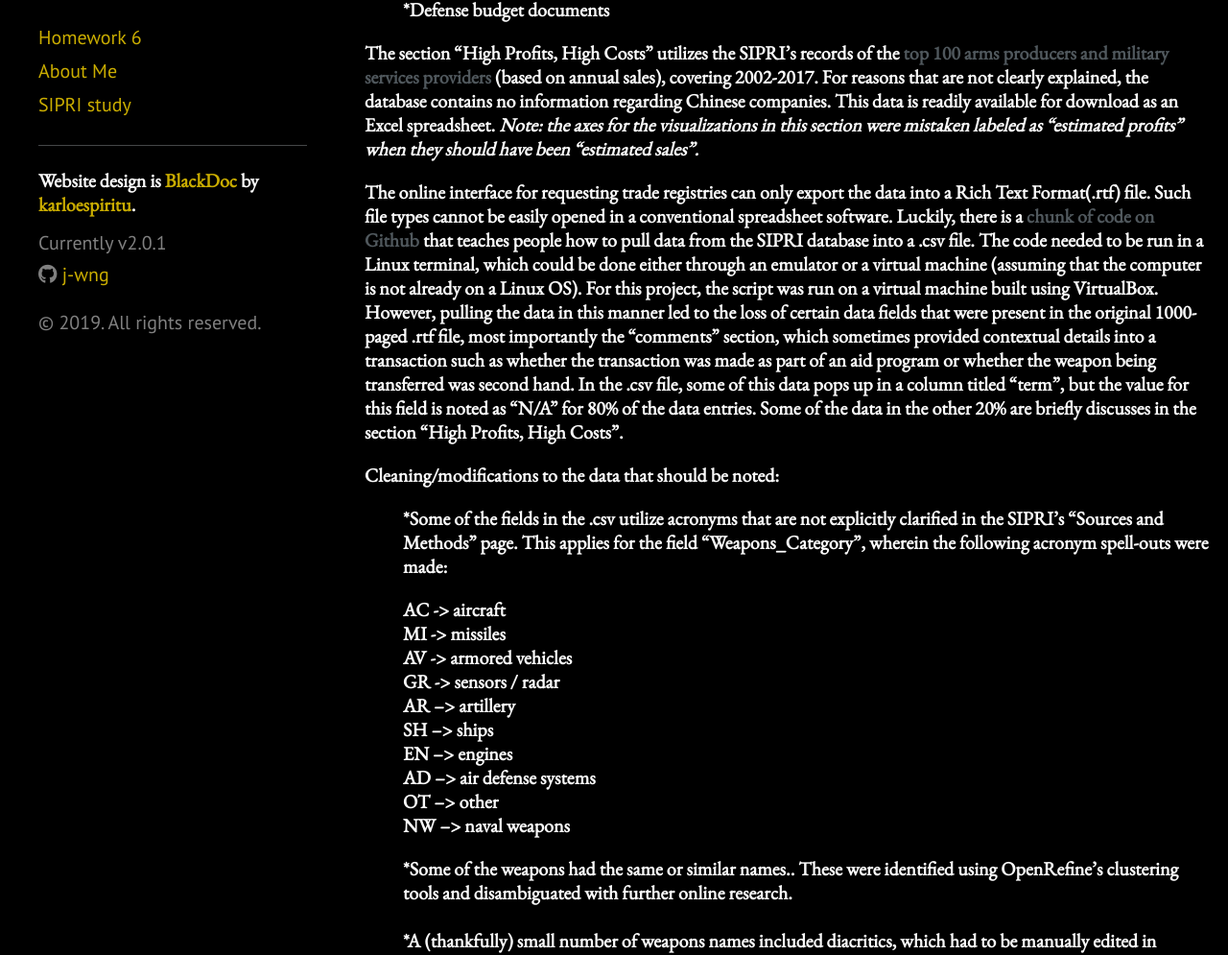
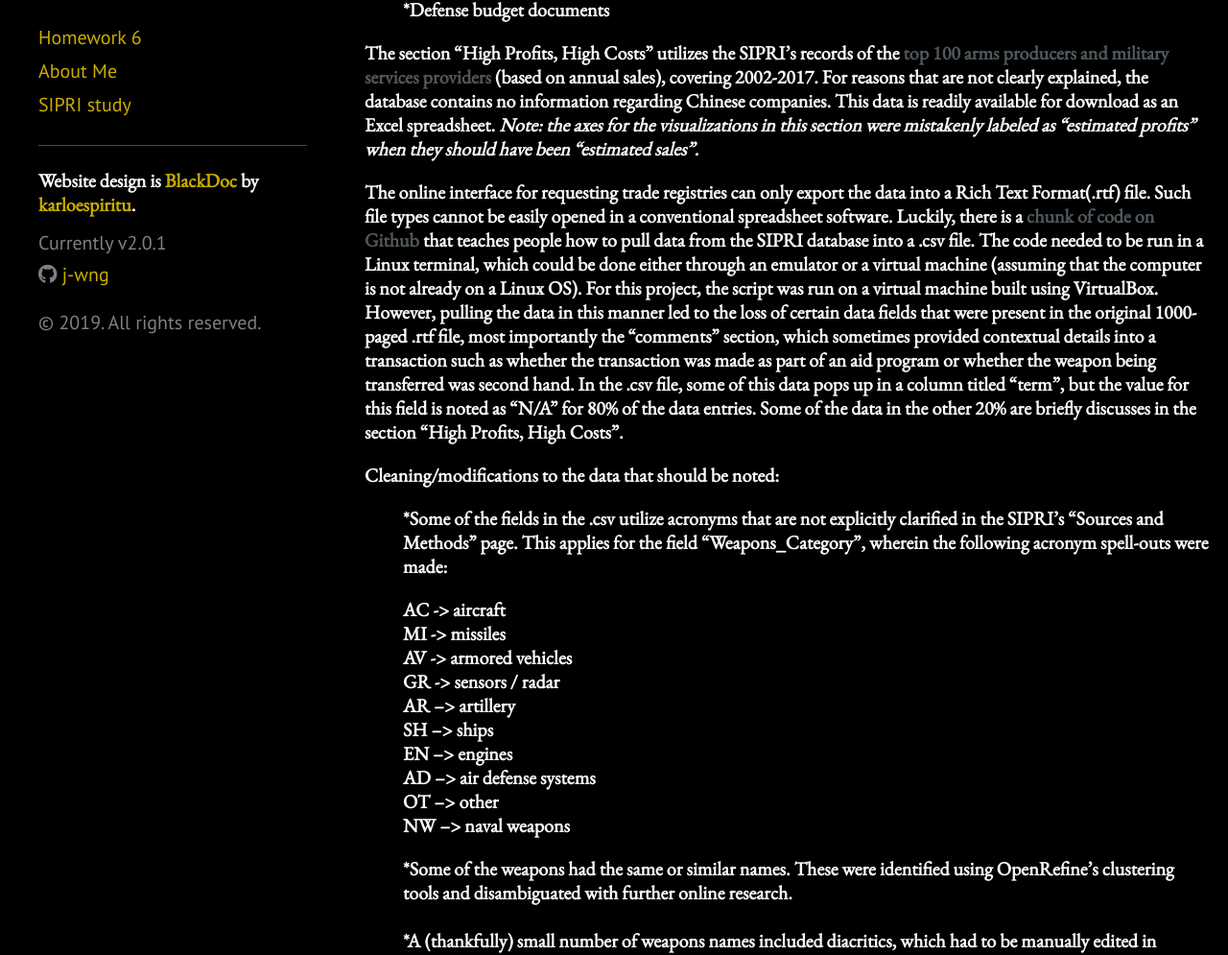
Before and after one commit to j-wng/j-wng.github.io, a Jekyll site: the page built from aboutproject.html, in a window 1280 px wide and 1400 px high, scrolled down 326 px. Shown: the part 143-1138 px from the top of the window at 96% size. Built offline with Jekyll 4.4.1, drawn with Linux system fonts in a browser that asks for light colours; nearby versions of some CDN libraries.

Commit message:
Update aboutproject.html

```diff
--- a/aboutproject.html
+++ b/aboutproject.html
@@ -49,7 +49,7 @@ This project was built using data from the most recent update (March 11, 2019) o
 
 <p>
   <h5>
-    The section “High Profits, High Costs” utilizes the SIPRI’s records of the <a href="https://www.sipri.org/databases/armsindustry">top 100 arms producers and military services providers</a> (based on annual sales), covering 2002-2017. For reasons that are not clearly explained, the database contains no information regarding Chinese companies. This data is readily available for download as an Excel spreadsheet. <i>Note: the axes for the visualizations in this section were mistaken labeled as “estimated profits” when they should have been “estimated sales”.</i>
+    The section “High Profits, High Costs” utilizes the SIPRI’s records of the <a href="https://www.sipri.org/databases/armsindustry">top 100 arms producers and military services providers</a> (based on annual sales), covering 2002-2017. For reasons that are not clearly explained, the database contains no information regarding Chinese companies. This data is readily available for download as an Excel spreadsheet. <i>Note: the axes for the visualizations in this section were mistakenly labeled as “estimated profits” when they should have been “estimated sales”.</i>
   </h5>
 </p>
 
@@ -69,7 +69,7 @@ This project was built using data from the most recent update (March 11, 2019) o
 
 <ol>
   <li>
-     <h5>*Some of the weapons had the same or similar names.. These were identified using OpenRefine’s clustering tools and disambiguated with further online research.
+     <h5>*Some of the weapons had the same or similar names. These were identified using OpenRefine’s clustering tools and disambiguated with further online research.
      <br><br>*A (thankfully) small number of weapons names included diacritics, which had to be manually edited in OpenRefine. For example, the Swedish Västergötland-class of submarines had been indicated as “V�Ã�¤stergotland”.</h5>
   </li>
 </ol>
```
